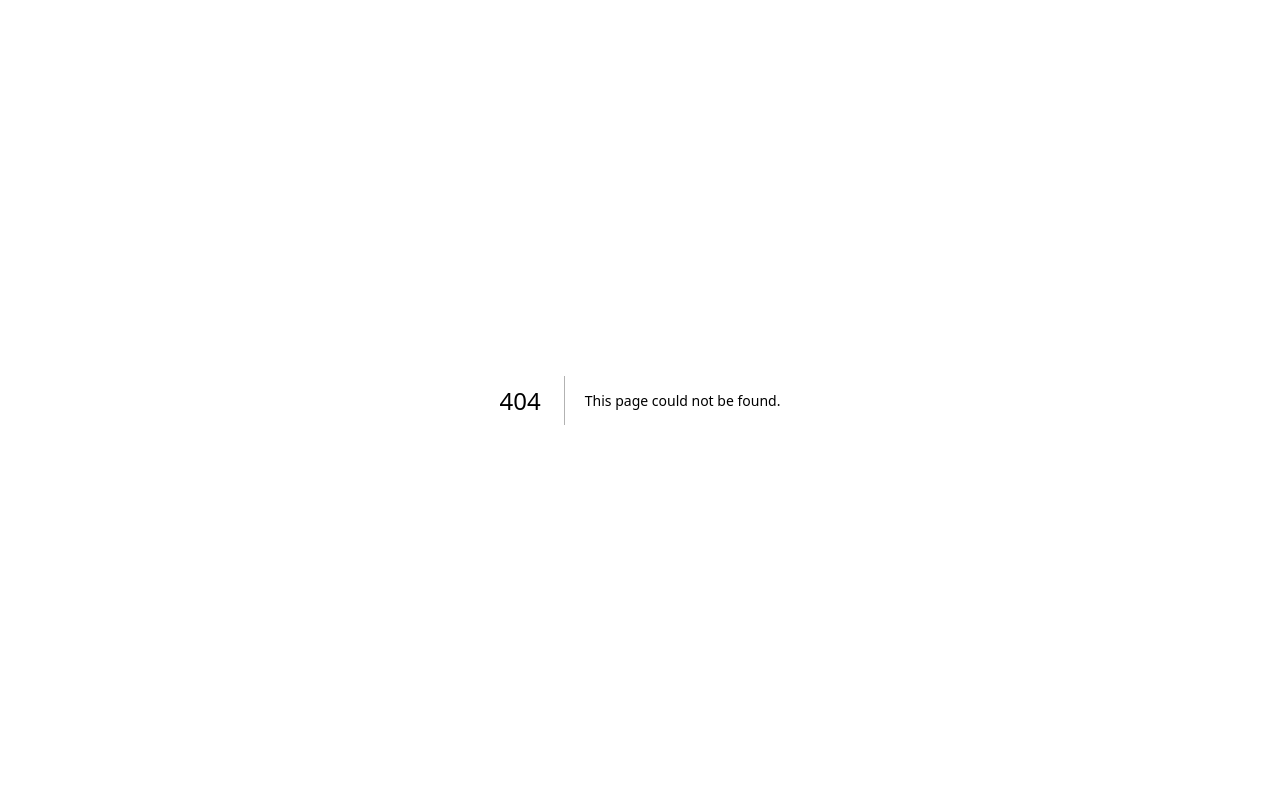
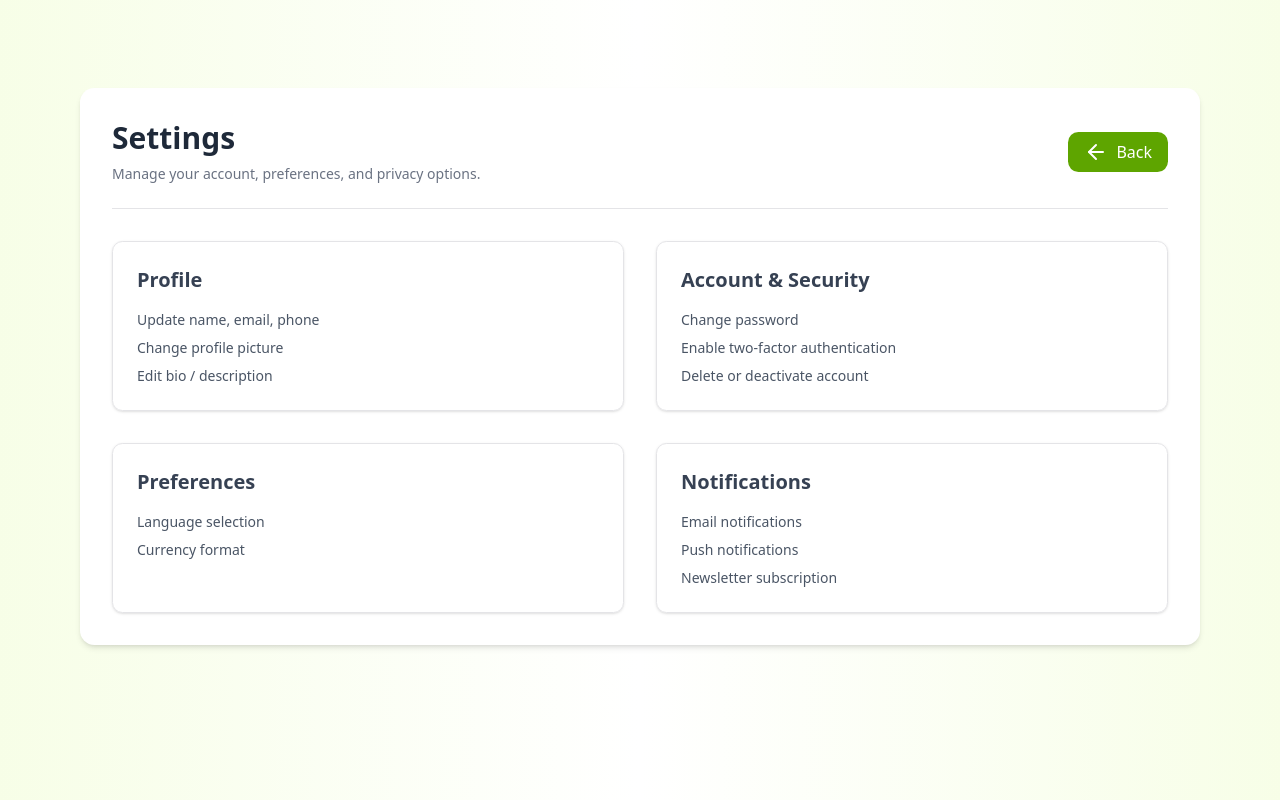
Before and after one commit to dipongkorroy000/L2-Assignment-008-frontEnd-deploy, a Next.js app: page /settings in a window 1280 px wide. Before the commit this address had no page. Built offline with nearby package versions, Linux system fonts and the light colour scheme.

Commit message:
setting page add

```diff
--- /dev/null
+++ b/src/app/(commonProLayout)/blogs/page.tsx
@@ -0,0 +1,9 @@
+const BlogsPage = () => {
+  return (
+    <div>
+      <h2>Blogs</h2>
+    </div>
+  );
+};
+
+export default BlogsPage;
--- a/src/app/(commonProLayout)/my-profile/page.tsx
+++ b/src/app/(commonProLayout)/my-profile/page.tsx
@@ -15,7 +15,7 @@ const ProfilePage = async () => {
     <section className="bg-gray-100 min-h-screen py-8 px-20 max-md:px-5 bg-gradient-to-r from-primary-foreground via-white to-primary-foreground">
       <MyProfile userInfo={userInfo}></MyProfile>
 
-      <div className="my-10">
+      <div className="my-10 max-w-7xl mx-auto">
         <LogoutButton></LogoutButton>
       </div>
     </section>
--- /dev/null
+++ b/src/app/(commonProLayout)/settings/page.tsx
@@ -0,0 +1,72 @@
+"use client";
+
+import {useRouter} from "next/navigation";
+import {ArrowLeft} from "lucide-react";
+
+const SettingsPage = () => {
+  const router = useRouter();
+
+  return (
+    <section className="bg-gradient-to-r from-primary-foreground via-white to-primary-foreground min-h-screen py-12 px-6 md:px-20">
+      <div className="max-w-7xl mx-auto my-10 md:p-8 p-5 bg-white rounded-xl shadow-md">
+        {/* Header */}
+        <div className="border-b pb-6 mb-8 flex items-center justify-between">
+          <div>
+            <h2 className="md:text-3xl text-xl font-bold text-gray-800">Settings</h2>
+            <p className="text-gray-500 mt-2 text-sm">Manage your account, preferences, and privacy options.</p>
+          </div>
+
+          {/* Back Button */}
+          <button onClick={() => router.back()} className="flex gap-2 px-4 py-2 bg-primary text-white rounded-lg hover:bg-primary/80 transition-colors">
+            <ArrowLeft />
+            Back
+          </button>
+        </div>
+
+        {/* Settings Grid */}
+        <div className="grid grid-cols-1 md:grid-cols-2 gap-8">
+          {/* Profile Settings */}
+          <div className="p-6 border rounded-lg shadow-sm hover:shadow-md transition">
+            <h3 className="text-xl font-semibold text-gray-700 mb-4">Profile</h3>
+            <ul className="space-y-2 text-sm text-gray-600">
+              <li>Update name, email, phone</li>
+              <li>Change profile picture</li>
+              <li>Edit bio / description</li>
+            </ul>
+          </div>
+
+          {/* Account & Security */}
+          <div className="p-6 border rounded-lg shadow-sm hover:shadow-md transition">
+            <h3 className="text-xl font-semibold text-gray-700 mb-4">Account & Security</h3>
+            <ul className="space-y-2 text-sm text-gray-600">
+              <li>Change password</li>
+              <li>Enable two-factor authentication</li>
+              <li>Delete or deactivate account</li>
+            </ul>
+          </div>
+
+          {/* Preferences */}
+          <div className="p-6 border rounded-lg shadow-sm hover:shadow-md transition">
+            <h3 className="text-xl font-semibold text-gray-700 mb-4">Preferences</h3>
+            <ul className="space-y-2 text-sm text-gray-600">
+              <li>Language selection</li>
+              <li>Currency format</li>
+            </ul>
+          </div>
+
+          {/* Notifications */}
+          <div className="p-6 border rounded-lg shadow-sm hover:shadow-md transition">
+            <h3 className="text-xl font-semibold text-gray-700 mb-4">Notifications</h3>
+            <ul className="space-y-2 text-sm text-gray-600">
+              <li>Email notifications</li>
+              <li>Push notifications</li>
+              <li>Newsletter subscription</li>
+            </ul>
+          </div>
+        </div>
+      </div>
+    </section>
+  );
+};
+
+export default SettingsPage;
--- a/src/components/modules/profile/MyProfile.tsx
+++ b/src/components/modules/profile/MyProfile.tsx
@@ -102,7 +102,7 @@ const MyProfile = ({userInfo}: MyProfileProps) => {
   };
 
   return (
-    <div className="space-y-6">
+    <div className="space-y-6 max-w-7xl mx-auto">
       {/* Page Header */}
       <div>
         <Link href={"/"}>
```
